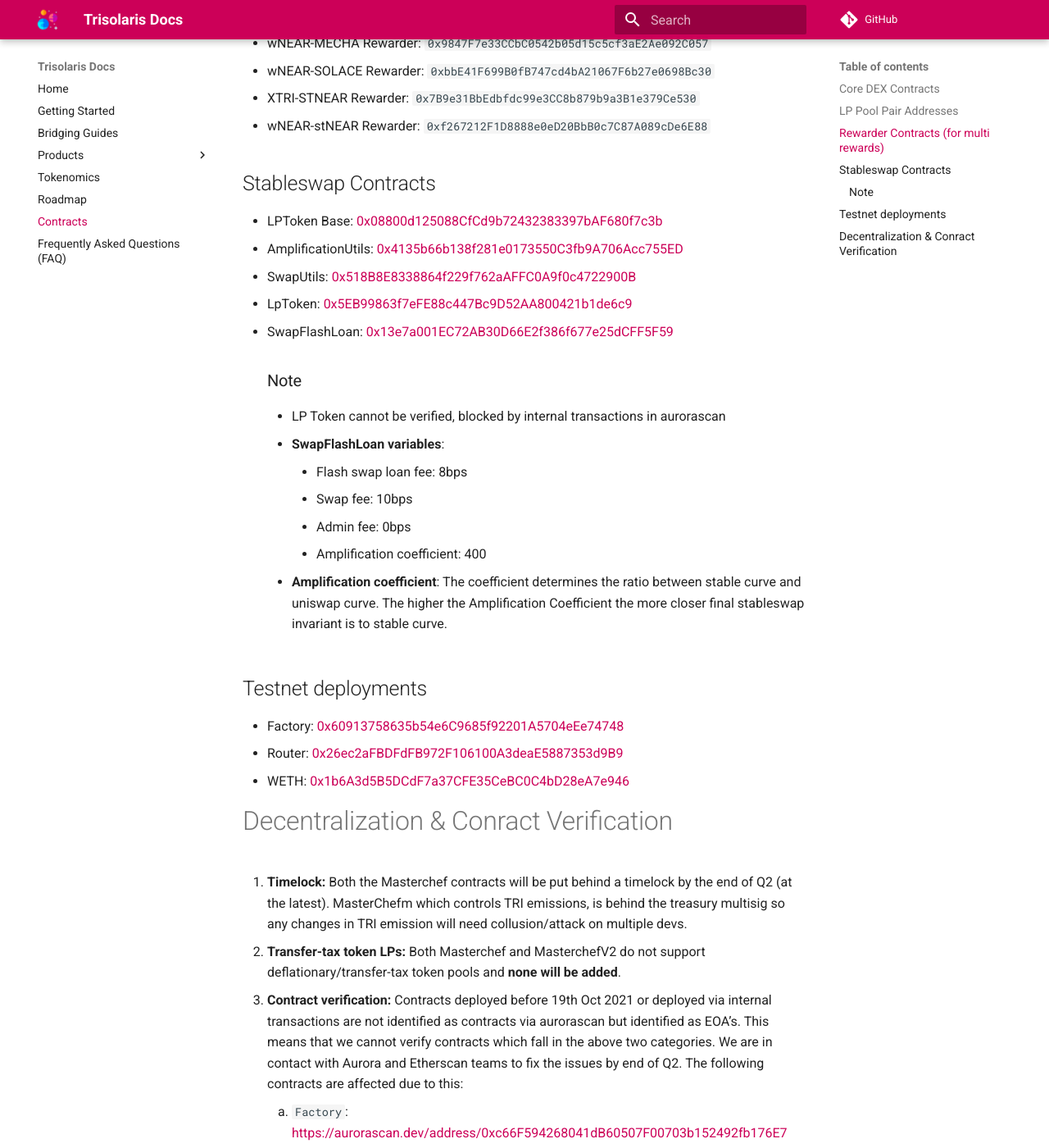
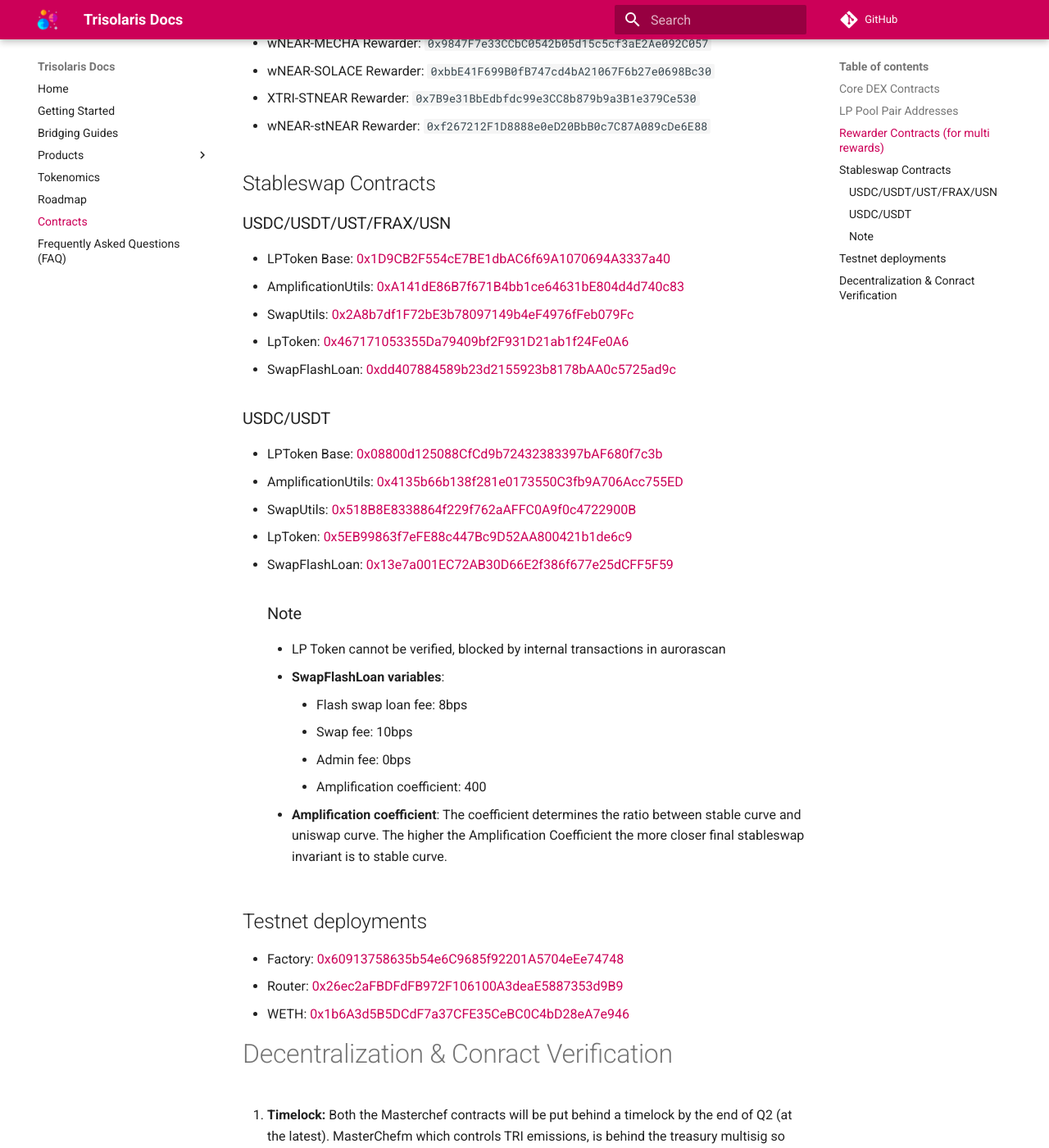
Before and after one commit to trisolaris-labs/docs, an MkDocs documentation site: the page built from docs/contracts.md, in a window 1280 px wide and 1400 px high, scrolled down 1406 px. Shown: the whole window at 82% size. Built offline with MkDocs 1.6.1 and Material for MkDocs 9.7.7, drawn with Linux system fonts in a browser that asks for light colours; comment, search, counter and statistics services are not loaded; old or Windows-style settings are respelled for this version of MkDocs; some of the changed text lies outside the part shown.

Commit message:
add 5 pool contracts

```diff
--- a/docs/contracts.md
+++ b/docs/contracts.md
@@ -48,6 +48,15 @@
 * wNEAR-stNEAR Rewarder: `0xf267212F1D8888e0eD20BbB0c7C87A089cDe6E88`
 
 ## Stableswap Contracts
+
+### USDC/USDT/UST/FRAX/USN
+* LPToken Base: [0x1D9CB2F554cE7BE1dbAC6f69A1070694A3337a40](https://aurorascan.dev/address/0x1D9CB2F554cE7BE1dbAC6f69A1070694A3337a40)
+* AmplificationUtils: [0xA141dE86B7f671B4bb1ce64631bE804d4d740c83](https://aurorascan.dev/address/0xA141dE86B7f671B4bb1ce64631bE804d4d740c83)
+* SwapUtils: [0x2A8b7df1F72bE3b78097149b4eF4976fFeb079Fc](https://aurorascan.dev/address/0x2A8b7df1F72bE3b78097149b4eF4976fFeb079Fc)
+* LpToken: [0x467171053355Da79409bf2F931D21ab1f24Fe0A6](https://aurorascan.dev/address/0x467171053355Da79409bf2F931D21ab1f24Fe0A6)
+* SwapFlashLoan: [0xdd407884589b23d2155923b8178bAA0c5725ad9c](https://aurorascan.dev/address/0xdd407884589b23d2155923b8178bAA0c5725ad9c)
+
+### USDC/USDT
 * LPToken Base: [0x08800d125088CfCd9b72432383397bAF680f7c3b](https://aurorascan.dev/address/0x08800d125088CfCd9b72432383397bAF680f7c3b)
 * AmplificationUtils: [0x4135b66b138f281e0173550C3fb9A706Acc755ED](https://aurorascan.dev/address/0x4135b66b138f281e0173550C3fb9A706Acc755ED)
 * SwapUtils: [0x518B8E8338864f229f762aAFFC0A9f0c4722900B](https://aurorascan.dev/address/0x518B8E8338864f229f762aAFFC0A9f0c4722900B)
```
Also changed, not shown: other parts of docs/contracts.md (+0 -1 lines).
